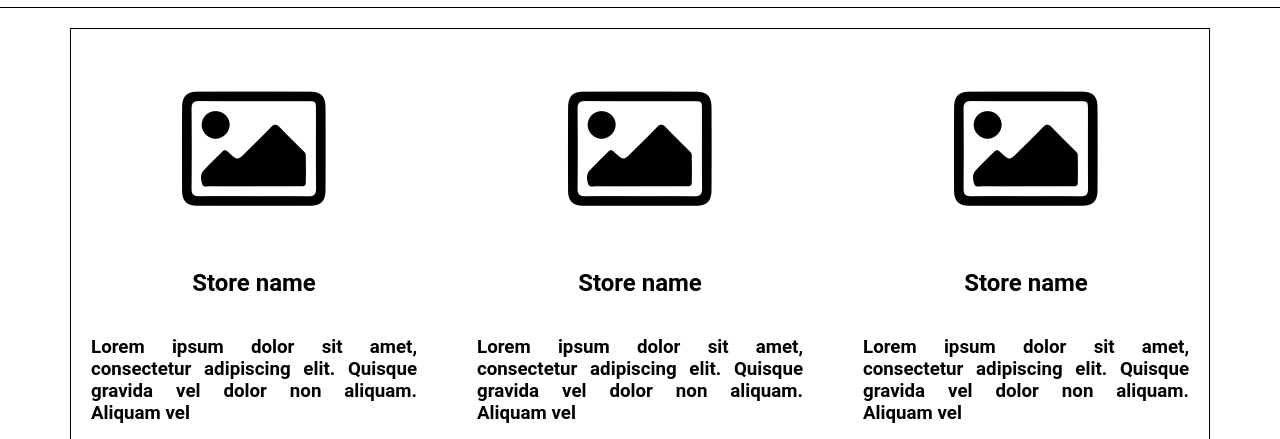
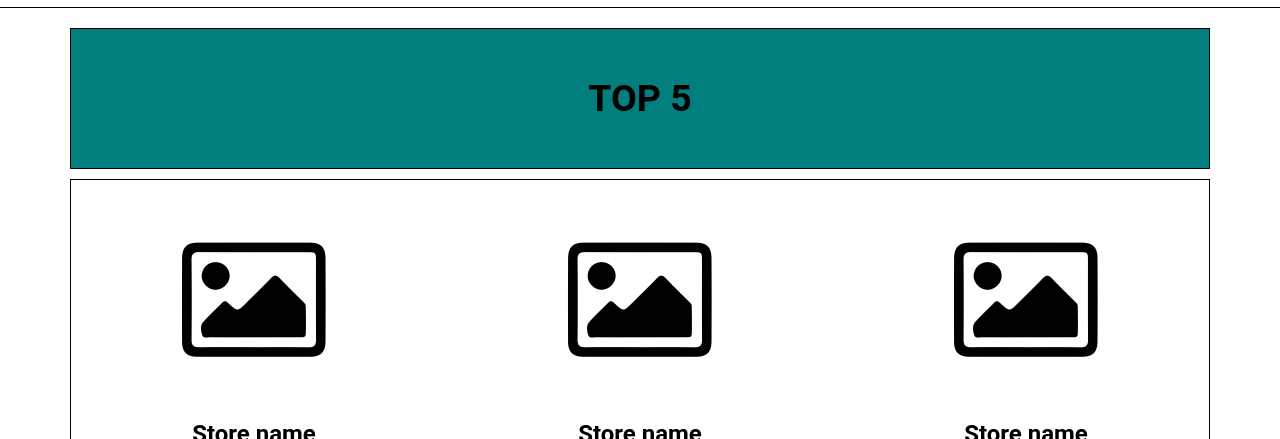
Before and after one commit to Daniil744972/Cheese_your_way, a plain HTML site: page top.html in a window 1280 px wide. Shown: the part 358-797 px from the top of the page. Drawn offline with Linux system fonts and the light colour scheme.

Commit message:
added top banner

```diff
--- a/css/style.css
+++ b/css/style.css
@@ -211,6 +211,12 @@ body {
     justify-content: center;
 }
 
+.top_frame{
+    background-color: rgb(2, 126, 126);
+    font-size: 32px;
+    font-weight: bold;
+}
+
 .aboutus_frame img {
     flex-grow: 2;
 }
--- a/top.html
+++ b/top.html
@@ -42,6 +42,9 @@
 
     <!-- #region main box-->
     <section class="main">
+        <article class="content_box top_frame">
+            <h1>TOP 5</h1>
+        </article>
         <article class="content_box">
             <section class="three_line_frame">
                 <!--#region store-->
```
